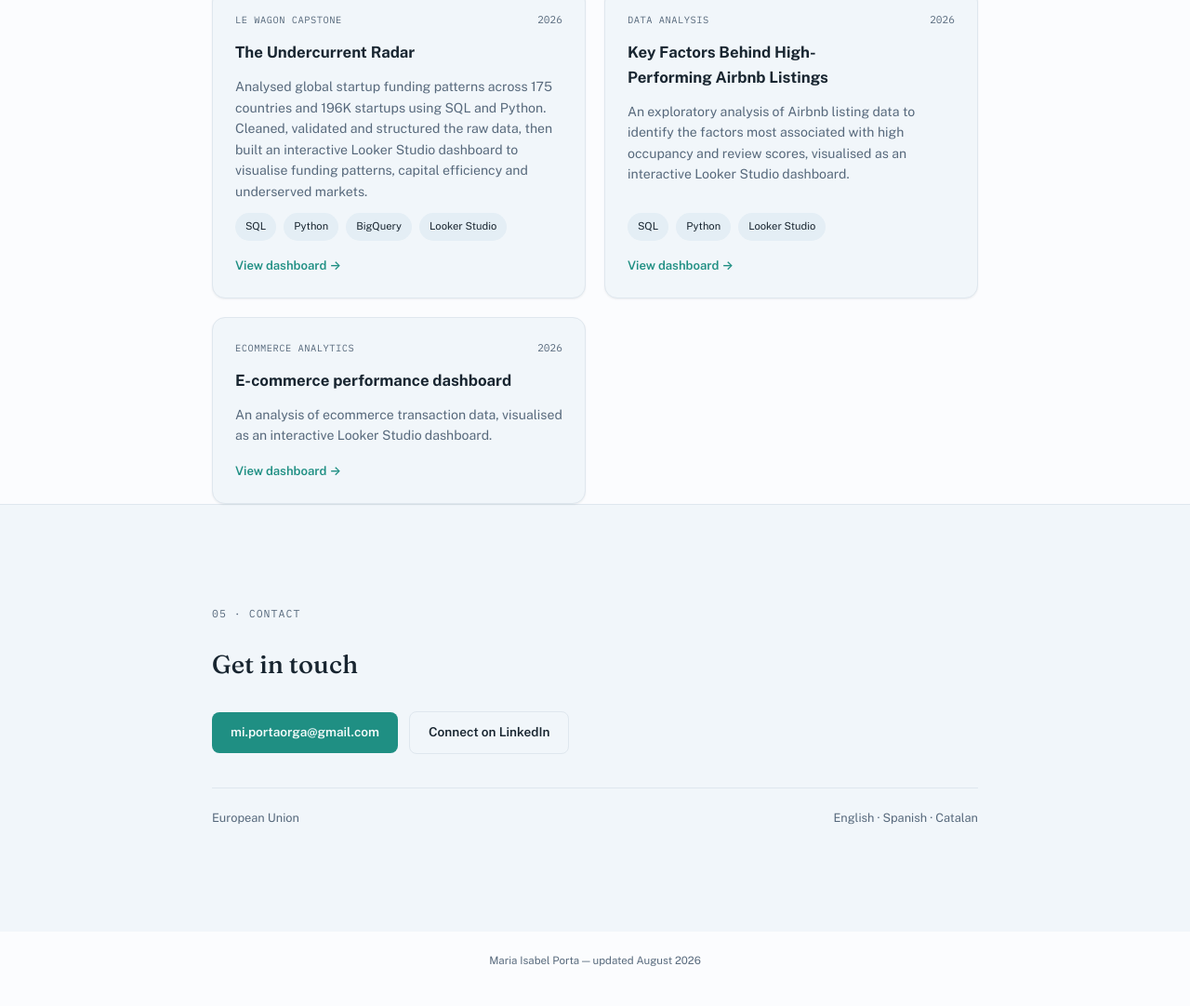
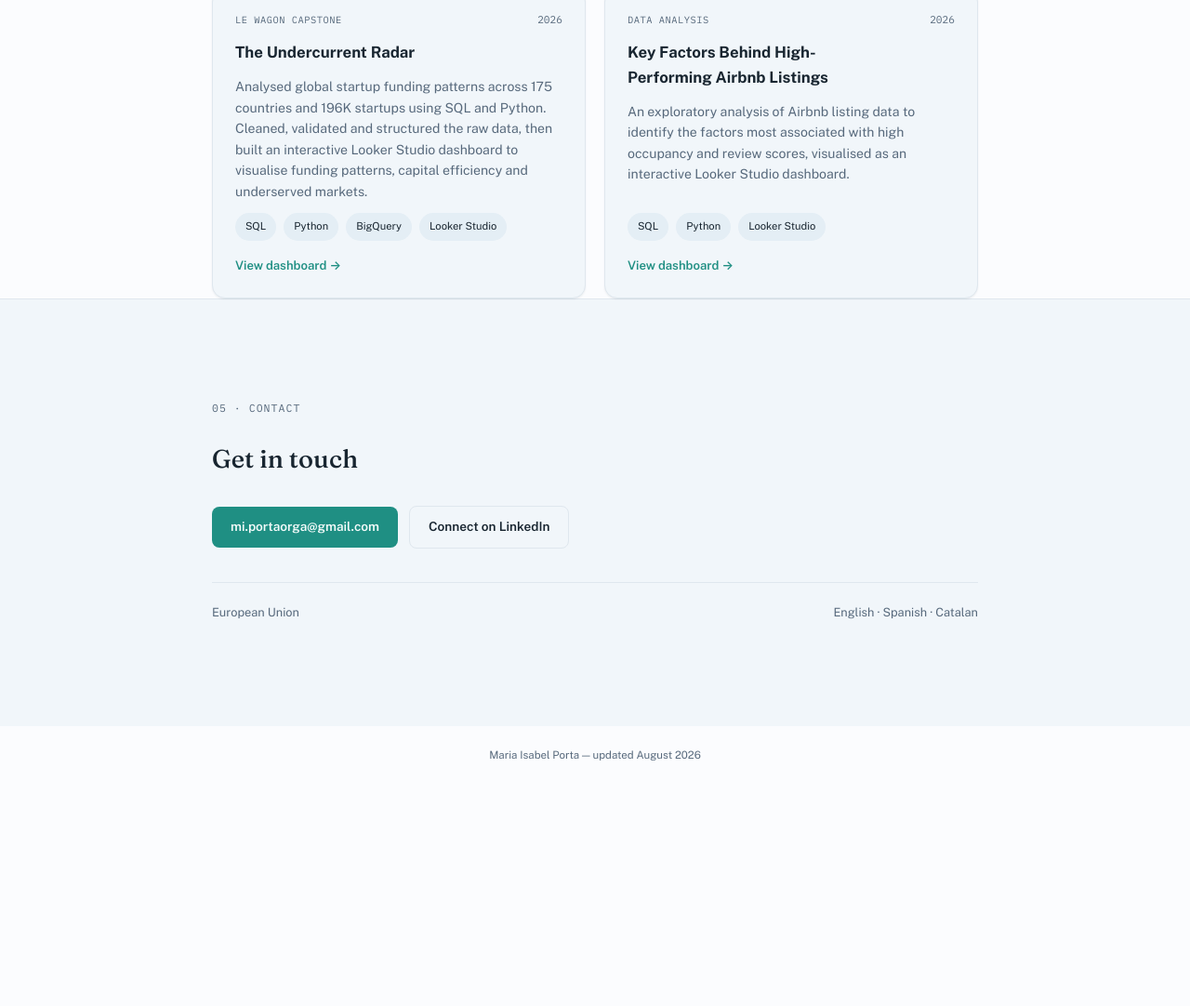
Before and after one commit to miportaorga/portfolio, a plain HTML site: page index.html in a window 1280 px wide. Shown: the part 2590-3672 px from the top of the page at 93% size. After the commit the page ends 3452 px from the top, so only its background shows below. Drawn offline with nearby package versions, Linux system fonts and the light colour scheme.

Commit message:
Clean up index.html by removing duplicates
Removed duplicate Google Tag Manager script and project card for e-commerce performance dashboard.

```diff
--- a/index.html
+++ b/index.html
@@ -3,14 +3,12 @@
 <head>
 <meta charset="UTF-8">
 <meta name="viewport" content="width=device-width, initial-scale=1.0">
+<title>Maria Isabel Porta</title>
+
 <!-- Google Tag Manager -->
-<script>(function(w,d,s,l,i){w[l]=w[l]||[];w[l].push({'gtm.start':
-new Date().getTime(),event:'gtm.js'});var f=d.getElementsByTagName(s)[0],
-j=d.createElement(s),dl=l!='dataLayer'?'&l='+l:'';j.async=true;j.src=
-'https://www.googletagmanager.com/gtm.js?id='+i+dl;f.parentNode.insertBefore(j,f);
-})(window,document,'script','dataLayer','GTM-M6SSX34Z');</script>
+<script>(function(w,d,s,l,i){w[l]=w[l]||[];w[l].push({'gtm.start':new Date().getTime(),event:'gtm.js'});var f=d.getElementsByTagName(s)[0],j=d.createElement(s),dl=l!='dataLayer'?'&l='+l:'';j.async=true;j.src='https://www.googletagmanager.com/gtm.js?id='+i+dl;f.parentNode.insertBefore(j,f);})(window,document,'script','dataLayer','GTM-M6SSX34Z');</script>
 <!-- End Google Tag Manager -->
-<title>Maria Isabel Porta</title>
+
 <link rel="preconnect" href="https://fonts.googleapis.com">
 <link rel="preconnect" href="https://fonts.gstatic.com" crossorigin>
 <link href="https://fonts.googleapis.com/css2?family=Fraunces:opsz,wght@9..144,400;9..144,500;9..144,600;9..144,700&family=Public+Sans:wght@400;500;600;700&family=IBM+Plex+Mono:wght@400;500&display=swap" rel="stylesheet">
@@ -375,12 +373,13 @@
     color: var(--text-muted);
   }
 </style>
+
 </head>
 <body>
 <!-- Google Tag Manager (noscript) -->
-<noscript><iframe src="https://www.googletagmanager.com/ns.html?id=GTM-M6SSX34Z"
-height="0" width="0" style="display:none;visibility:hidden"></iframe></noscript>
+<noscript><iframe src="https://www.googletagmanager.com/ns.html?id=GTM-M6SSX34Z" height="0" width="0" style="display:none;visibility:hidden"></iframe></noscript>
 <!-- End Google Tag Manager (noscript) -->
+
 <header class="site-nav">
   <div class="wrap">
     <span class="mark">M. Porta</span>
@@ -530,13 +529,6 @@
         <div class="foot"><a class="project-link" href="https://datastudio.google.com/reporting/c72c2fa0-a141-407e-9a59-3d9508113889" target="_blank" rel="noopener noreferrer">View dashboard →</a></div>
       </div>
 
-      <div class="project-card">
-        <div class="meta"><span class="cat">Ecommerce Analytics</span><span class="yr mono">2026</span></div>
-        <h3>E-commerce performance dashboard</h3>
-        <p>An analysis of ecommerce transaction data, visualised as an interactive Looker Studio dashboard.</p>
-        <div class="foot"><a class="project-link" href="https://datastudio.google.com/reporting/fb3d4d1e-4620-4c23-962d-c7fcca718f1e" target="_blank" rel="noopener noreferrer">View dashboard →</a></div>
-      </div>
-
     </div>
   </section>
 
@@ -557,5 +549,6 @@
 </main>
 
 <footer class="colophon">Maria Isabel Porta — updated August 2026</footer>
+
 </body>
 </html>
```
